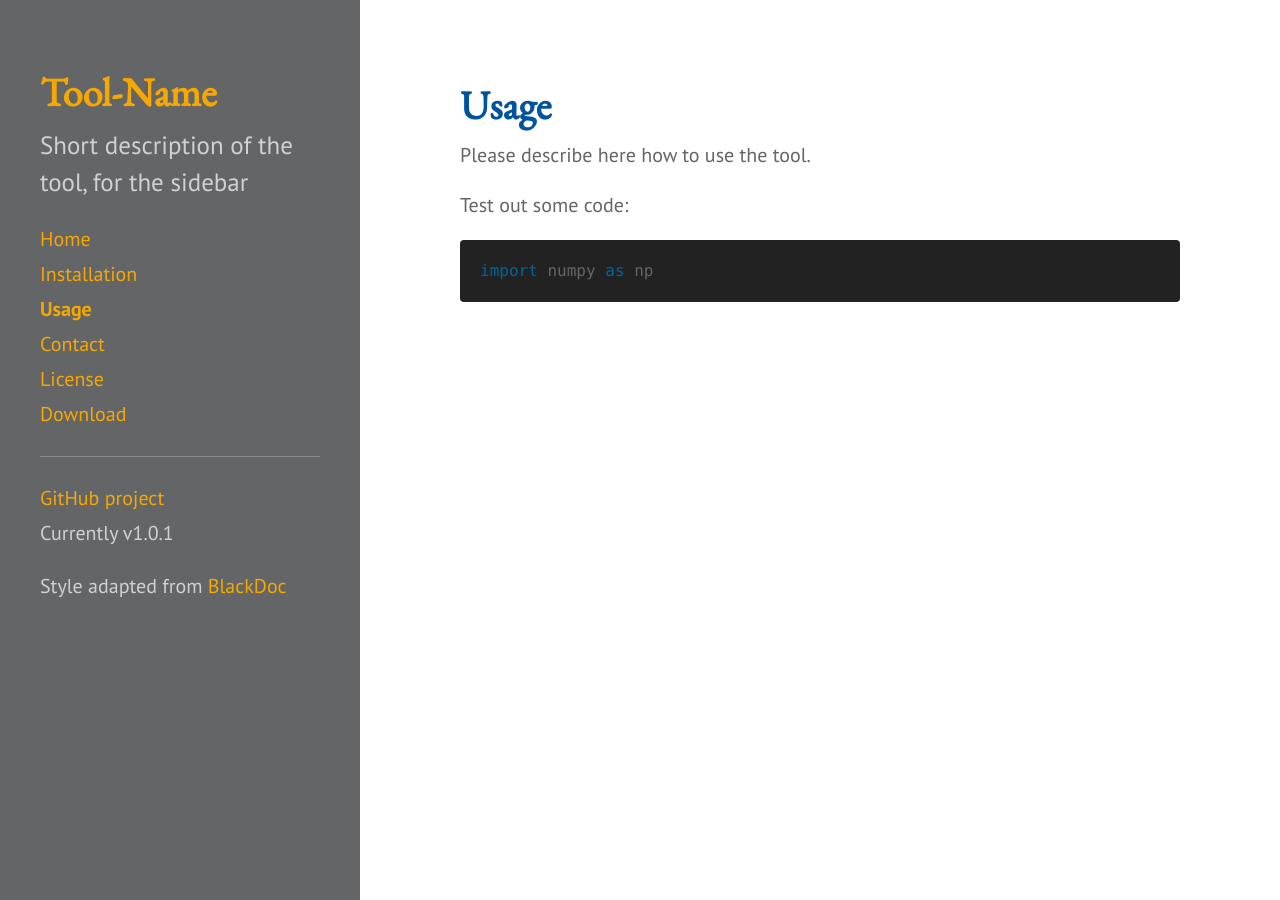
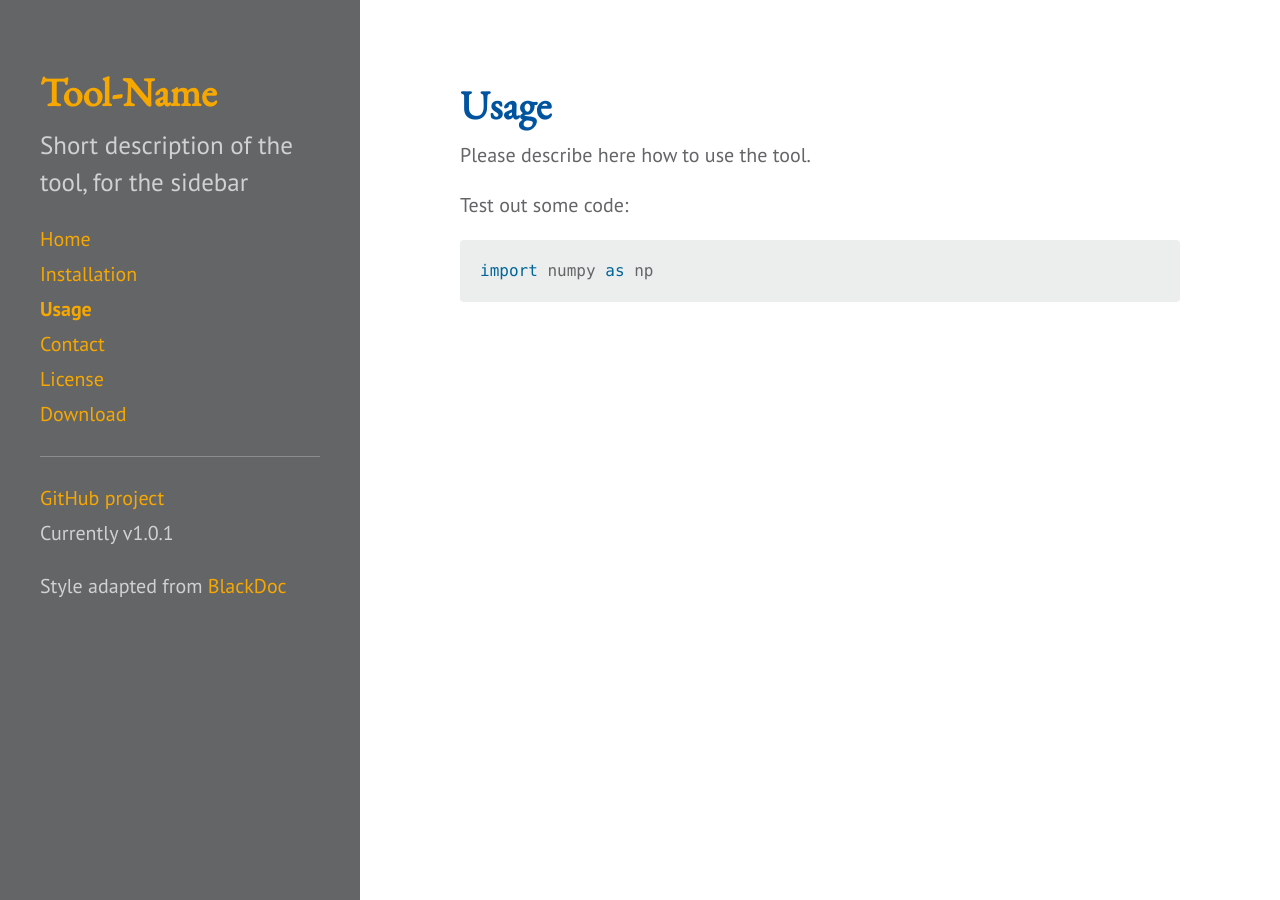
Before and after one commit to saezlab/dorothea, a Jekyll site: the page built from 2_usage.md, in a window 1280 px wide. Built offline with Jekyll 4.4.1, drawn with Linux system fonts in a browser that asks for light colours.

Commit message:
Update blackdoc.css

```diff
--- a/public/css/blackdoc.css
+++ b/public/css/blackdoc.css
@@ -82,13 +82,13 @@ strong, b {
 /* Code */
 
 code {
-  color: #993030;
+  color: #A11035;
   white-space: pre-wrap;
-  background-color: #222;
+  background-color: #ECEDED;
 }
 
 pre {
-  background-color: #222;
+  background-color: #ECEDED;
 }
 
 pre { white-space: pre; overflow: auto !important; }
```
